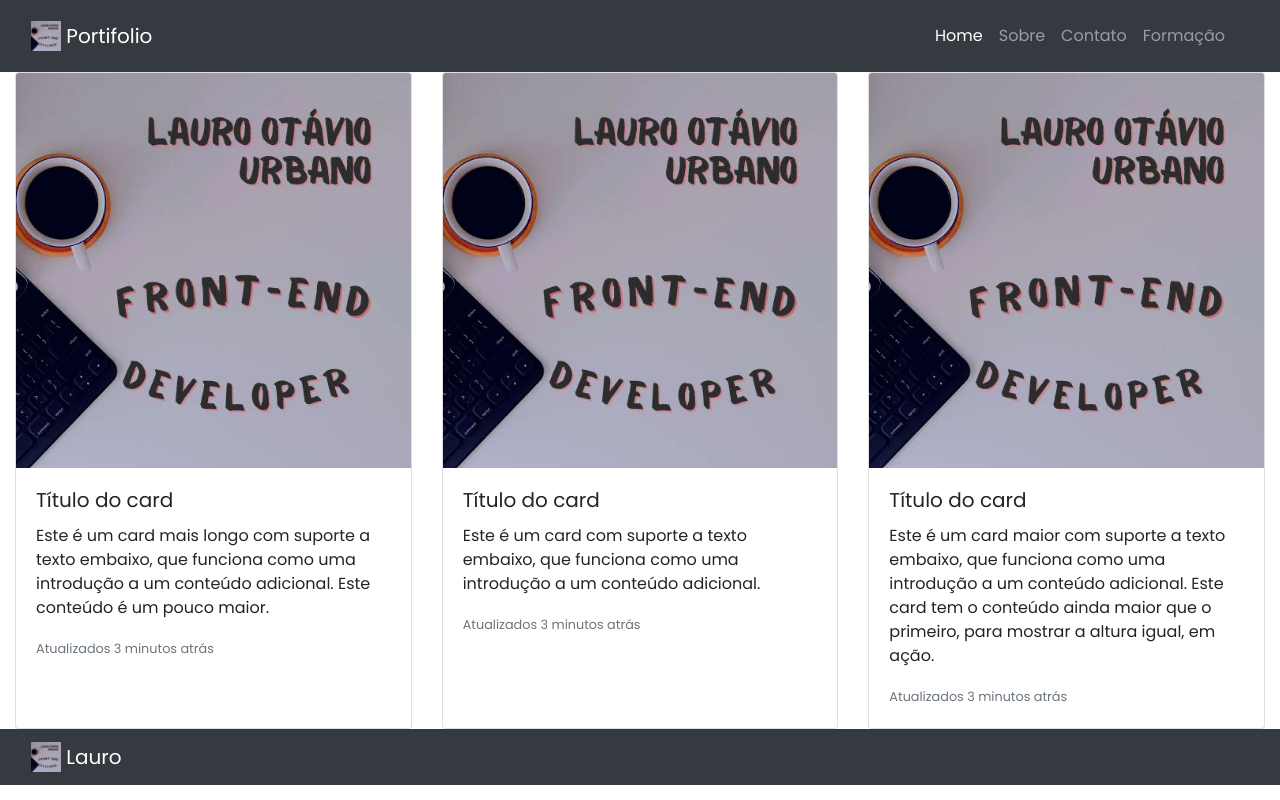
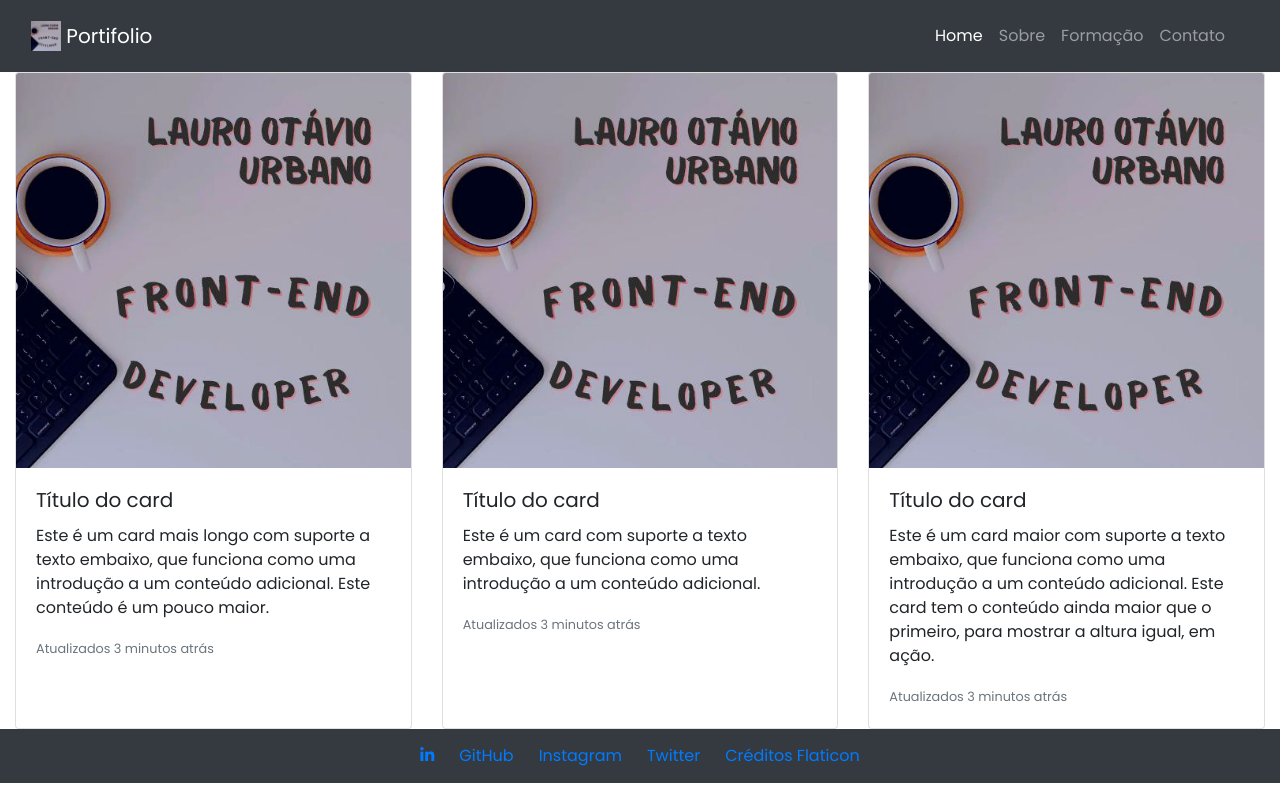
Before and after one commit to laurourbano/desafio1_front-end_iUUL, a website: page PrimeiroDesafio/index.html in a window 1280 px wide. Drawn offline with nearby package versions, Linux system fonts and the light colour scheme.

Commit message:
avancando no rodape

```diff
--- a/PrimeiroDesafio/css/styles.css
+++ b/PrimeiroDesafio/css/styles.css
@@ -3,8 +3,13 @@
   padding: 0;
   box-sizing: border-box;
   font-family: 'Poppins', sans-serif, Arial, Helvetica;
+
 }
+//*
+i, a {
+  border-radius: 6px;
+  color:#999;
+  text-decoration: none;
+  outline: none;
 
-a {
-  border-radius: 6px;
 }
--- a/PrimeiroDesafio/index.html
+++ b/PrimeiroDesafio/index.html
@@ -1,53 +1,37 @@
 <!DOCTYPE html>
 <html lang="pt-br">
+
 <head>
 	<!-- Meta tags Obrigatórias -->
 	<meta charset="utf-8" />
-		<meta
-			name="viewport"
-			content="width=device-width, initial-scale=1, shrink-to-fit=no"
-		/>
+	<meta name="viewport" content="width=device-width, initial-scale=1, shrink-to-fit=no" />
 	<link rel="preconnect" href="https://fonts.googleapis.com" />
 	<link rel="preconnect" href="https://fonts.gstatic.com" crossorigin />
-		<link
-			href="https://fonts.googleapis.com/css2?family=Poppins:wght@400;700&display=swap"
-			rel="stylesheet"
-		/>
-		<link
-			rel="shortcut icon"
-			href="assets/favicon/fav.jpg"
-			type="image/x-icon"
-		/>
+	<link href="https://fonts.googleapis.com/css2?family=Poppins:wght@400;700&display=swap" rel="stylesheet" />
+	<link rel="shortcut icon" href="assets/favicon/desenvolvimento-web.png" type="image/x-icon" />
 	<!-- Bootstrap CSS -->
-		<link
-			rel="stylesheet"
-			href="https://stackpath.bootstrapcdn.com/bootstrap/4.1.3/css/bootstrap.min.css"
-			integrity="sha384-MCw98/SFnGE8fJT3GXwEOngsV7Zt27NXFoaoApmYm81iuXoPkFOJwJ8ERdknLPMO"
-			crossorigin="anonymous"
-		/>
-
+	<link rel="stylesheet" href="https://stackpath.bootstrapcdn.com/bootstrap/4.1.3/css/bootstrap.min.css"
+		integrity="sha384-MCw98/SFnGE8fJT3GXwEOngsV7Zt27NXFoaoApmYm81iuXoPkFOJwJ8ERdknLPMO" crossorigin="anonymous" />
+	<!--CSS global do projeto-->
 	<link rel="stylesheet" href="css/styles.css" />
 
+	<script src="https://kit.fontawesome.com/abaa35b434.js" crossorigin="anonymous"></script>
 	<title>Portifólio | Lauro</title>
 </head>
+
 <body>
 	<nav class="navbar navbar-dark bg-dark">
 		<div class="container-fluid">
 			<nav>
 				<a class="navbar-brand" href="index.html">
-						<img
-							src="assets/img/logo.jpg"
-							width="30"
-							height="30"
-							class="d-inline-block align-top"
-							alt="logo"
-						/>
+					<img src="assets/img/logo.jpg" width="30" height="30" class="d-inline-block align-top" alt="logo" />
 					Portifolio
 				</a>
 			</nav>
 
 			<nav class="navbar navbar-expand-md navbar-dark bg-dark">
-          <button class="navbar-toggler" type="button" data-toggle="collapse" data-target="#navbarTogglerDemo02" aria-controls="navbarTogglerDemo02" aria-expanded="false" aria-label="Alterna navegação">
+				<button class="navbar-toggler" type="button" data-toggle="collapse" data-target="#navbarTogglerDemo02"
+					aria-controls="navbarTogglerDemo02" aria-expanded="false" aria-label="Alterna navegação">
 					<span class="navbar-toggler-icon"></span>
 				</button>
 
@@ -55,35 +39,17 @@
 
 					<ul class="navbar-nav">
 						<li class="nav-item active">
-								<a
-									class="nav-item nav-link"
-									href="index.html"
-									>Home
-									<span class="sr-only"
-										>(Página atual)</span
-									></a
-								>
+							<a class="nav-item nav-link" href="index.html">Home
+								<span class="sr-only">(Página atual)</span></a>
 						</li>
 						<li class="nav-item">
-								<a
-									class="nav-item nav-link"
-									href="pages/sobre.html"
-									>Sobre</a
-								>
+							<a class="nav-item nav-link" href="pages/sobre.html">Sobre</a>
 						</li>
 						<li class="nav-item">
-								<a
-									class="nav-item nav-link"
-									href="pages/contato.html"
-									>Contato</a
-								>
+							<a class="nav-item nav-link" href="pages/formacao.html">Formação</a>
 						</li>
 						<li class="nav-item">
-								<a
-									class="nav-item nav-link"
-									href="pages/formacao.html"
-									>Formação</a
-								>
+							<a class="nav-item nav-link" href="pages/contato.html">Contato</a>
 						</li>
 					</ul>
 				</div>
@@ -93,11 +59,7 @@
 	<div class="container-fluid">
 		<div class="card-deck">
 			<div class="card">
-					<img
-						class="card-img-top"
-						src="assets/img/logo.jpg"
-						alt="Imagem de capa do card"
-					/>
+				<img class="card-img-top" src="assets/img/logo.jpg" alt="Imagem de capa do card" />
 				<div class="card-body">
 					<h5 class="card-title">Título do card</h5>
 					<p class="card-text">
@@ -106,18 +68,12 @@
 						conteúdo adicional. Este conteúdo é um pouco maior.
 					</p>
 					<p class="card-text">
-							<small class="text-muted"
-								>Atualizados 3 minutos atrás</small
-							>
+						<small class="text-muted">Atualizados 3 minutos atrás</small>
 					</p>
 				</div>
 			</div>
 			<div class="card">
-					<img
-						class="card-img-top"
-						src="assets/img/logo.jpg"
-						alt="Imagem de capa do card"
-					/>
+				<img class="card-img-top" src="assets/img/logo.jpg" alt="Imagem de capa do card" />
 				<div class="card-body">
 					<h5 class="card-title">Título do card</h5>
 					<p class="card-text">
@@ -126,18 +82,12 @@
 						adicional.
 					</p>
 					<p class="card-text">
-							<small class="text-muted"
-								>Atualizados 3 minutos atrás</small
-							>
+						<small class="text-muted">Atualizados 3 minutos atrás</small>
 					</p>
 				</div>
 			</div>
 			<div class="card">
-					<img
-						class="card-img-top"
-						src="assets/img/logo.jpg"
-						alt="Imagem de capa do card"
-					/>
+				<img class="card-img-top" src="assets/img/logo.jpg" alt="Imagem de capa do card" />
 				<div class="card-body">
 					<h5 class="card-title">Título do card</h5>
 					<p class="card-text">
@@ -147,47 +97,52 @@
 						o primeiro, para mostrar a altura igual, em ação.
 					</p>
 					<p class="card-text">
-							<small class="text-muted"
-								>Atualizados 3 minutos atrás</small
-							>
+						<small class="text-muted">Atualizados 3 minutos atrás</small>
 					</p>
 				</div>
 			</div>
 		</div>
 	</div>
 
-		<nav class="navbar navbar-dark bg-dark">
-			<div class="container-fluid">
-				<a class="navbar-brand" href="#">
-					<img
-						src="assets/img/logo.jpg"
-						width="30"
-						height="30"
-						class="d-inline-block align-top"
-						alt="logo"
-					/>
-					Lauro
-				</a>
+	<nav class="navbar navbar-dark bg-dark ">
+		<div class="container-fluid justify-content-center">
+			<div class="btn-group" role="group" aria-label="Links">
+				<button type="button" class="btn bg-dark">
+					<a href="http://www.linkedin.com/in/laurourbano" target="_blank"
+						rel="noopener noreferrer"><i class="fa-brands fa-linkedin-in"></i></a>
+				</button>
+				<button type="button" class="btn bg-dark">
+					<a href="http://" target="_blank"
+						rel="noopener noreferrer">GitHub</a>
+				</button>
+				<button type="button" class="btn bg-dark">
+					<a href="http://" target="_blank"
+						rel="noopener noreferrer">Instagram</a>
+				</button>
+				<button type="button" class="btn bg-dark">
+					<a href="http://" target="_blank"
+						rel="noopener noreferrer">Twitter</a>
+				</button>
+				<button type="button" class="btn bg-dark">
+					<a href="https://www.flaticon.com/br/icones-gratis/design-do-site"
+						target="_blank" title="Design do site ícones criados por smashingstocks - Flaticon">Créditos
+						Flaticon</a>
+				</button>
 		</div>
 	</nav>
 
 	<!-- JavaScript-->
-		<script src="js/script.js" ></script>
+	<script src="js/script.js"></script>
 	<!-- jQuery primeiro, depois Popper.js, depois Bootstrap JS -->
-		<script
-			src="https://code.jquery.com/jquery-3.3.1.slim.min.js"
+	<script src="https://code.jquery.com/jquery-3.3.1.slim.min.js"
 		integrity="sha384-q8i/X+965DzO0rT7abK41JStQIAqVgRVzpbzo5smXKp4YfRvH+8abtTE1Pi6jizo"
-			crossorigin="anonymous"
-		></script>
-		<script
-			src="https://cdnjs.cloudflare.com/ajax/libs/popper.js/1.14.3/umd/popper.min.js"
+		crossorigin="anonymous"></script>
+	<script src="https://cdnjs.cloudflare.com/ajax/libs/popper.js/1.14.3/umd/popper.min.js"
 		integrity="sha384-ZMP7rVo3mIykV+2+9J3UJ46jBk0WLaUAdn689aCwoqbBJiSnjAK/l8WvCWPIPm49"
-			crossorigin="anonymous"
-		></script>
-		<script
-			src="https://stackpath.bootstrapcdn.com/bootstrap/4.1.3/js/bootstrap.min.js"
+		crossorigin="anonymous"></script>
+	<script src="https://stackpath.bootstrapcdn.com/bootstrap/4.1.3/js/bootstrap.min.js"
 		integrity="sha384-ChfqqxuZUCnJSK3+MXmPNIyE6ZbWh2IMqE241rYiqJxyMiZ6OW/JmZQ5stwEULTy"
-			crossorigin="anonymous"
-		></script>
+		crossorigin="anonymous"></script>
 </body>
+
 </html>
```
Also changed, not shown: PrimeiroDesafio/pages/contato.html (+25 -16 lines), PrimeiroDesafio/pages/formacao.html (+26 -17 lines), PrimeiroDesafio/pages/sobre.html (+26 -17 lines), PrimeiroDesafio/assets/favicon/desenvolvimento-web.png (added). Lines whose indentation alone changed are shown as unchanged.
